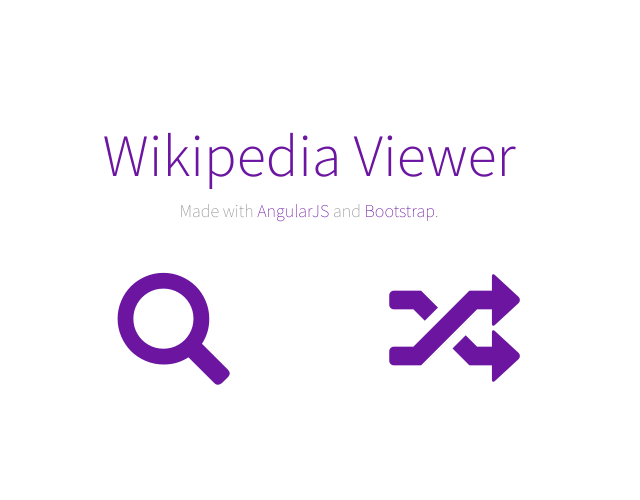
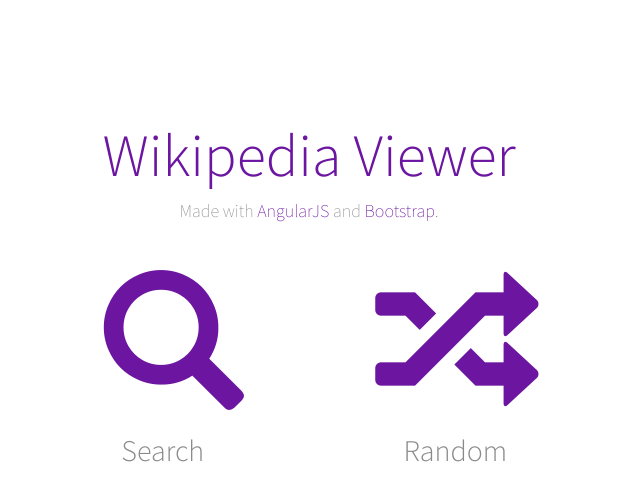
Before and after one commit to jbayotlang/jbayotlang.github.io, a plain HTML site: page projects/wikipedia-viewer/index.html at #/search in a window 1280 px wide. Shown: the whole page, without its empty margins (331-971 px from the left). Drawn offline with nearby package versions, Linux system fonts and the light colour scheme; some packages are replaced by stand-ins of ours; a script that the page names is missing.

Commit message:
Added text in Home View under Icons. Readjust logic for ng-show in search-results.html. Added hasData property in PersistDataService.

```diff
--- a/projects/wikipedia-viewer/css/style.css
+++ b/projects/wikipedia-viewer/css/style.css
@@ -36,6 +36,10 @@
   color: #6b15a1;
 }
 
+#wv-search-form {
+  margin-top: 40px;
+}
+
 #wv-search-form .home-icons {
   width: 100%;
   height: 100%;
@@ -43,10 +47,14 @@
 }
 
 #wv-search-form span {
-  font-size: 8em;
+  font-size: 10em;
   line-height: 150px;
   color: #6b15a1;
   cursor: pointer;
+}
+
+#wv-search-form h2.text-center {
+  color: #8a8a8a
 }
 
 #wv-random-button a.btn {
--- a/projects/wikipedia-viewer/js/services/persistDataService.js
+++ b/projects/wikipedia-viewer/js/services/persistDataService.js
@@ -3,6 +3,7 @@
   angular.module('WikipediaViewer')
   .factory('PersistDataService', function () {
     var data = {};
+    data.hasData = false;
 
     return {
       getData: function () {
@@ -12,6 +13,7 @@
       setData: function (query, entries) {
         data.entries = entries;
         data.query = query;
+        data.hasData = true
       },
 
       resetData: function () {
--- a/projects/wikipedia-viewer/templates/home.html
+++ b/projects/wikipedia-viewer/templates/home.html
@@ -1,17 +1,19 @@
-<div id="wv-search-form">
+<div id="wv-search-form" class="clearfix">
   <div class="col-md-6">
     <div class="home-icons">
-      <a href="#/search">
+      <a href="#/search" class="wv-nav">
         <span id="searchIcon" aria-hidden="true" class="glyphicon glyphicon-search text-center" data-toggle="tooltip" data-placement="left" title="Search wikipedia"></span>
       </a>
+      <h2 class="text-center">Search</h2>
     </div>
 
   </div>
   <div class="col-md-6">
     <div class="home-icons">
-      <a href="#/random" data-toggle="tooltip" data-placement="right" title="Random wikipedia entry">
+      <a href="#/random" class="wv-nav">
         <span id="randomIcon" aria-hidden="true" class="glyphicon glyphicon-random text-center"></span>
       </a>
     </div>
+    <h2 class="text-center">Random</h2>
   </div>
 </div>
```
Also changed, not shown: projects/wikipedia-viewer/templates/search-results.html (+4 -4 lines).
